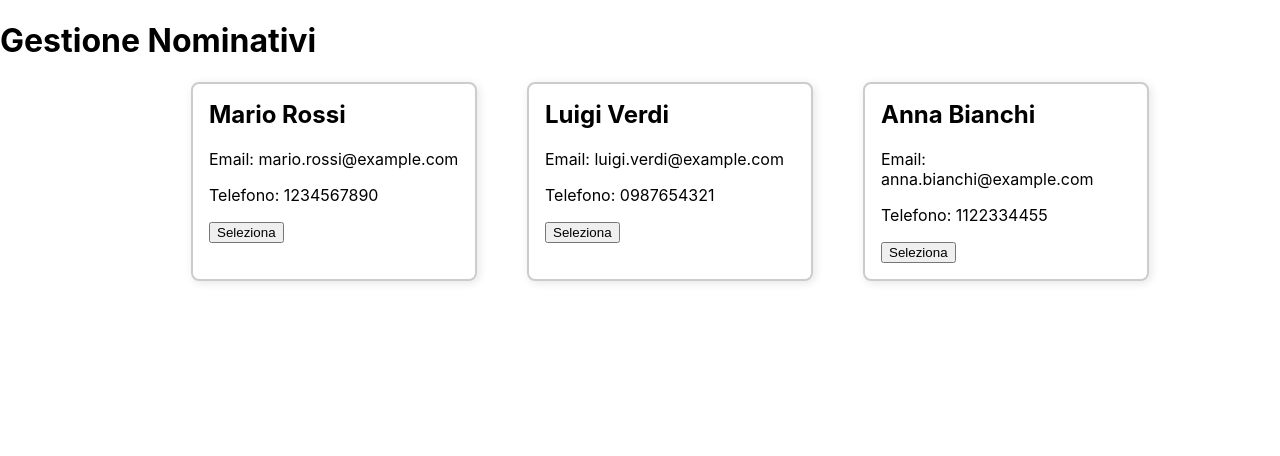
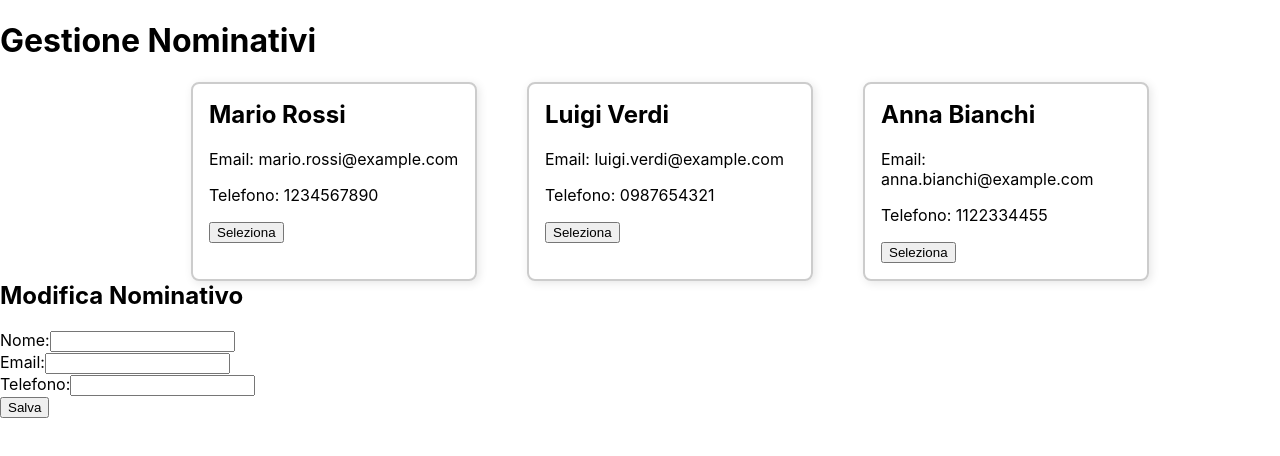
Before and after one commit to kf2001/caketournament, a React (Create React App) app: page / in a window 1280 px wide. Shown: the top 456 px of the page. Built offline with nearby package versions, Linux system fonts and the light colour scheme.

Commit message:
ok funziona

```diff
--- a/src/App.js
+++ b/src/App.js
@@ -3,24 +3,29 @@ import FormNominativo from './FormNominativo';
 import Card from './Card';
 
 const App = () => {
+  // Stato per l'array di nominativi
   const [nominativi, setNominativi] = useState([
     { id: 1, nome: 'Mario Rossi', email: 'mario.rossi@example.com', telefono: '1234567890' },
     { id: 2, nome: 'Luigi Verdi', email: 'luigi.verdi@example.com', telefono: '0987654321' },
     { id: 3, nome: 'Anna Bianchi', email: 'anna.bianchi@example.com', telefono: '1122334455' },
   ]);
 
+  // Stato per il nominativo selezionato
   const [nominativoSelezionato, setNominativoSelezionato] = useState(null);
 
+  // Funzione per gestire la selezione di una card
   const handleSelect = (id) => {
     const nominativo = nominativi.find((item) => item.id === id);
     setNominativoSelezionato(nominativo);
   };
 
-  const handleUpdateField = (id, fieldName, value) => {
+  // Funzione per aggiornare il nominativo
+  const handleUpdateNominativo = (nuovoNominativo) => {
     const nuoviNominativi = nominativi.map((item) =>
-      item.id === id ? { ...item, [fieldName]: value } : item
+      item.id === nuovoNominativo.id ? nuovoNominativo : item
     );
     setNominativi(nuoviNominativi);
+    setNominativoSelezionato(null); // Resetta il form dopo l'aggiornamento
   };
 
   return (
@@ -35,12 +40,11 @@ const App = () => {
           />
         ))}
       </div>
-      {nominativoSelezionato && (
-        <FormNominativo
-          nominativo={nominativoSelezionato}
-          onUpdateField={handleUpdateField}
-        />
-      )}
+      {/* Passiamo il nominativo selezionato e la funzione di aggiornamento al form */}
+      <FormNominativo
+        nominativo={nominativoSelezionato}
+        onUpdate={handleUpdateNominativo}
+      />
     </div>
   );
 };
--- a/src/FormNominativo.js
+++ b/src/FormNominativo.js
@@ -1,22 +1,40 @@
-import React from 'react';
+import React, { useState, useEffect } from 'react';
 
-const FormNominativo = ({ nominativo, onUpdateField }) => {
+const FormNominativo = ({ nominativo, onUpdate }) => {
+  const [formData, setFormData] = useState({
+    id: '',
+    nome: '',
+    email: '',
+    telefono: '',
+  });
+
+  // Aggiorna il form quando cambia il nominativo selezionato
+  useEffect(() => {
+    if (nominativo) {
+      setFormData(nominativo);
+    }
+  }, [nominativo]);
+
   const handleChange = (e) => {
     const { name, value } = e.target;
-    // Invia l'aggiornamento al componente genitore
-    onUpdateField(nominativo.id, name, value);
+    setFormData({ ...formData, [name]: value });
+  };
+
+  const handleSubmit = (e) => {
+    e.preventDefault();
+    onUpdate(formData);
   };
 
   return (
     <div>
       <h2>Modifica Nominativo</h2>
-      <form>
+      <form onSubmit={handleSubmit}>
         <div>
           <label>Nome:</label>
           <input
             type="text"
             name="nome"
-            value={nominativo.nome}
+            value={formData.nome}
             onChange={handleChange}
           />
         </div>
@@ -25,7 +43,7 @@ const FormNominativo = ({ nominativo, onUpdateField }) => {
           <input
             type="email"
             name="email"
-            value={nominativo.email}
+            value={formData.email}
             onChange={handleChange}
           />
         </div>
@@ -34,10 +52,11 @@ const FormNominativo = ({ nominativo, onUpdateField }) => {
           <input
             type="text"
             name="telefono"
-            value={nominativo.telefono}
+            value={formData.telefono}
             onChange={handleChange}
           />
         </div>
+        <button type="submit">Salva</button>
       </form>
     </div>
   );
--- /dev/null
+++ b/src/gioc.json
@@ -0,0 +1,6 @@
+[{"key":1,"id":1,"nome":"Raquel","livello":10,"squadra":1,"gender":"Female"},
+{"key":2,"id":2,"nome":"Georas","livello":7,"squadra":1,"gender":"Male"},
+{"key":3,"id":3,"nome":"Lizzy","livello":3,"squadra":1,"gender":"Female"},
+{"key":4,"id":4,"nome":"Olva","livello":5,"squadra":1,"gender":"Female"},
+{"key":5,"id":5,"nome":"Sena","livello":3,"squadra":1,"gender":"Female"}
+]
```
